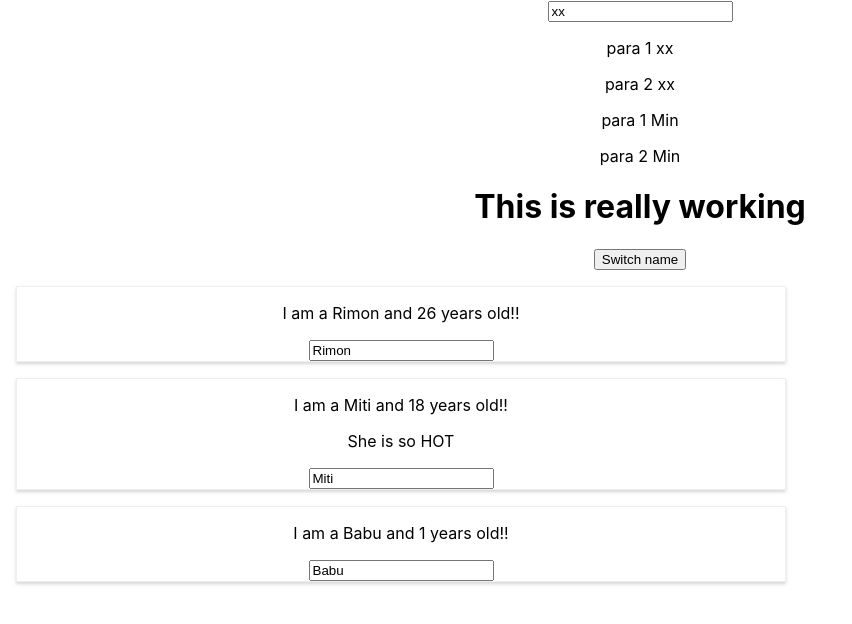
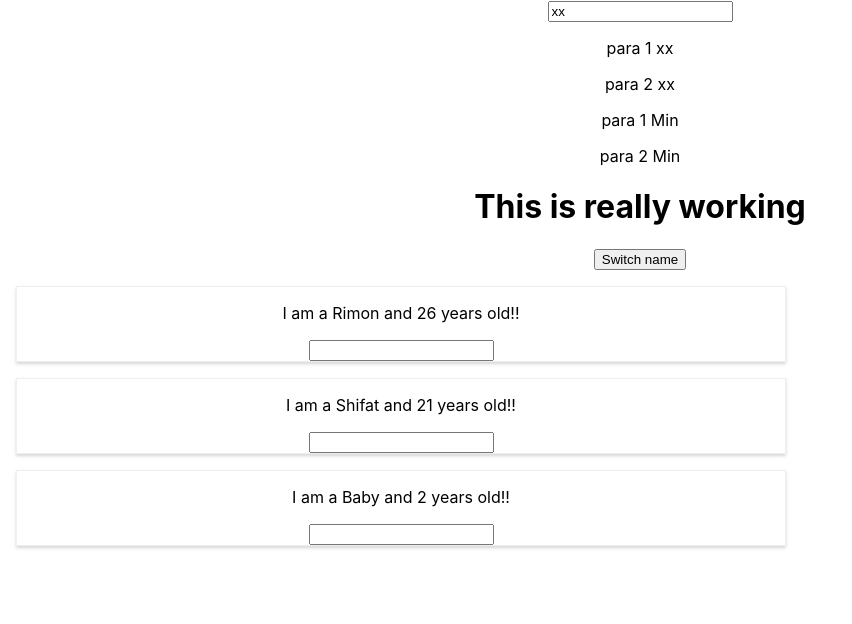
Before and after one commit to tlshifat/react_start, a React (Create React App) app: page / in a window 1280 px wide. Both pictures are taken after a click on the button "Switch name". Shown: the top 624 px of the page, without its empty margins (0-852 px from the left). Built offline with nearby package versions, Linux system fonts and the light colour scheme.

Commit message:
providing key for dynamic list delete

```diff
--- a/src/App.js
+++ b/src/App.js
@@ -8,9 +8,9 @@ import UserOutput from './UserOutput/UserOutput';
 class App extends Component {
   state = {
     persons:[
-      {name:"Rimon",age:26},
-      {name:"Shifat",age:21},
-      {name:"Baby",age:2}
+      {name:"Rimon",age:26,id:1},
+      {name:"Shifat",age:21,id:3},
+      {name:"Baby",age:2,id:2}
     ],
     name:"xx",
     show: false
@@ -47,15 +47,22 @@ class App extends Component {
     });
   }
 
+  deletePerson =(index)=>{
+    console.log(index);
+    const persons = this.state.persons.slice(); //copy a new array , as array is referenced type
+    persons.splice(index,1);
+    this.setState({persons:persons});
+  }
+
   render(){
 
     let persons = null;
     if(this.state.show){
       persons=(
         <div className="personBlock">
-          <Person  changed={this.switchName} name={this.state.persons[0].name} age={this.state.persons[0].age}/>
-          <Person click={this.switchName.bind(this,"SEXYYY")} name="Miti" age="18">She is so HOT</Person>
-          <Person name="Babu" age="1"/>
+           {this.state.persons.map((person,index)=>{
+                 return  <Person key={person.id} name={person.name} age={person.age} click={()=>this.deletePerson(index)}/>
+            })}
       </div> );
     }
 
--- a/src/Person/Person.js
+++ b/src/Person/Person.js
@@ -6,7 +6,7 @@ return (
     <div className="Person">
         <p onClick={props.click}>I am a {props.name} and {props.age} years old!!</p>
         <p>{props.children}</p>
-        <input type="text" onChange={props.changed} value={props.name}/>
+        <input type="text" />
     </div>
 
 )
```
